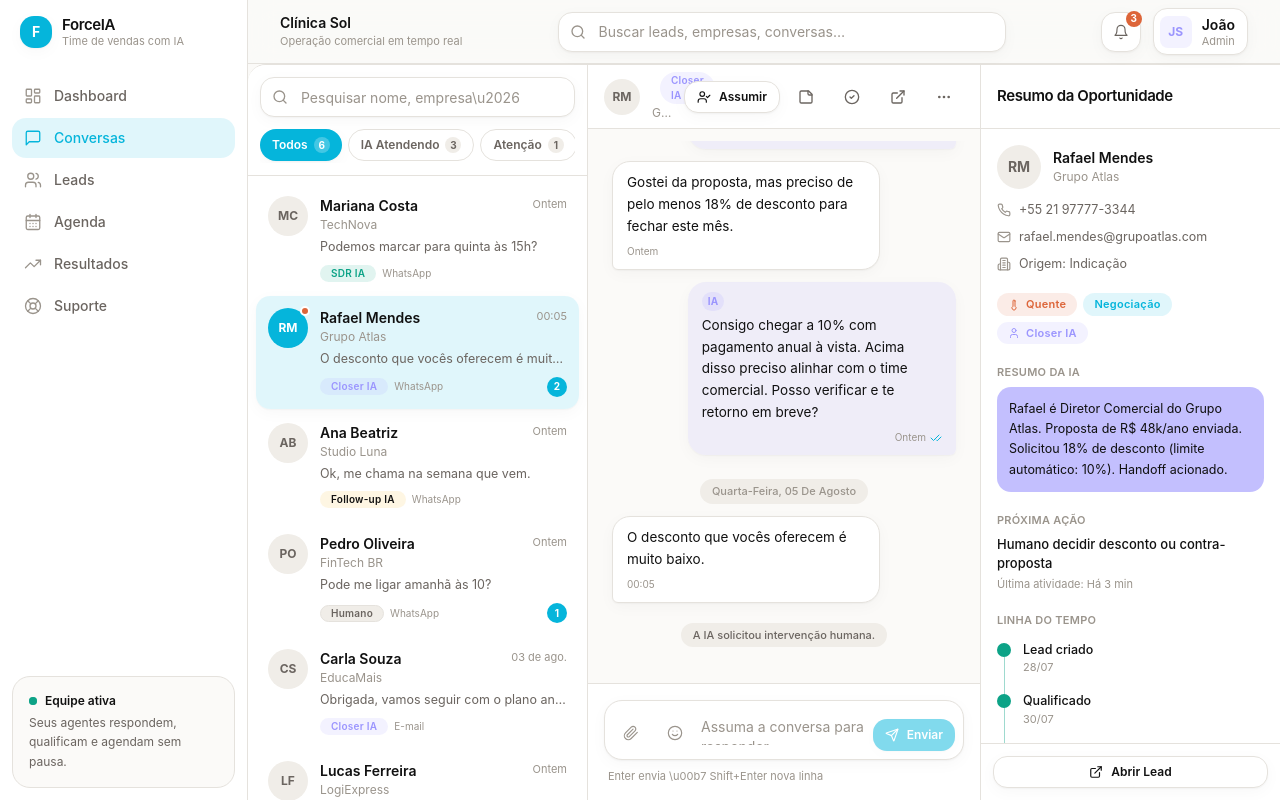
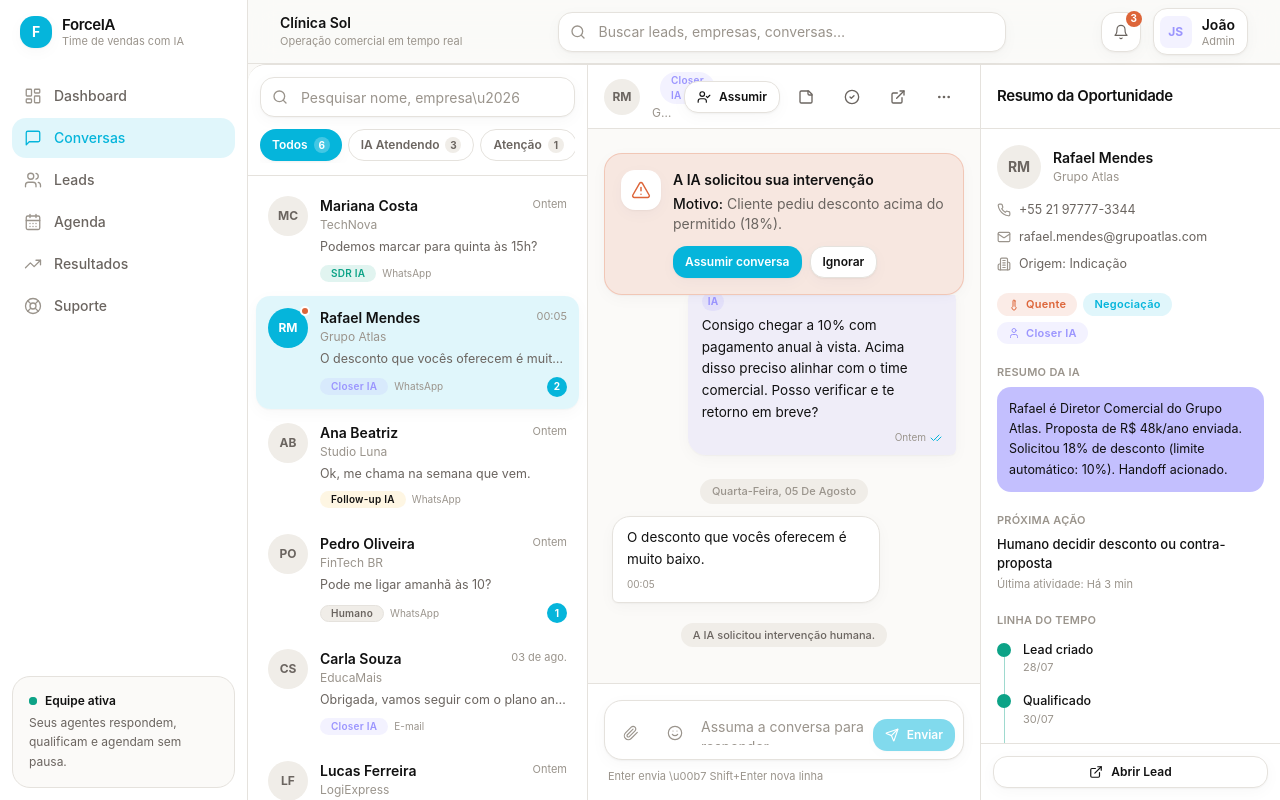
Before and after one commit to jvrm831720/forceia, a Next.js app in the folder dashboard/: page /conversas in a window 1280 px wide. Built offline with nearby package versions, Linux system fonts and the light colour scheme.

Commit message:
fix(dashboard): fix HandoffCard and TypingIndicator type contracts

```diff
--- a/dashboard/components/conversations/handoff-card.tsx
+++ b/dashboard/components/conversations/handoff-card.tsx
@@ -1,7 +1,7 @@
 "use client";
 
 import { Button } from "@/components/ui/button";
-import type { ConversationHandoff } from "@/types/conversation";
+import type { HandoffRequest } from "@/types/conversation";
 import { AlertTriangle } from "lucide-react";
 
 export function HandoffCard({
@@ -9,12 +9,10 @@ export function HandoffCard({
   onAssume,
   onDismiss,
 }: {
-  handoff: ConversationHandoff;
+  handoff: HandoffRequest;
   onAssume: () => void;
   onDismiss: () => void;
 }) {
-  if (!handoff.requested) return null;
-
   return (
     <div
       className="mx-4 mt-3 rounded-2xl border border-alert/25 bg-alert-soft p-4 shadow-card"
@@ -27,7 +25,7 @@ export function HandoffCard({
         </div>
         <div className="min-w-0 flex-1">
           <p className="font-display text-sm font-semibold text-ink">
-            A IA solicitou sua interven\u00e7\u00e3o
+            A IA solicitou sua intervenção
           </p>
           <p className="mt-1 text-sm text-ink-muted">
             <span className="font-medium text-ink">Motivo:</span> {handoff.reason}
```
